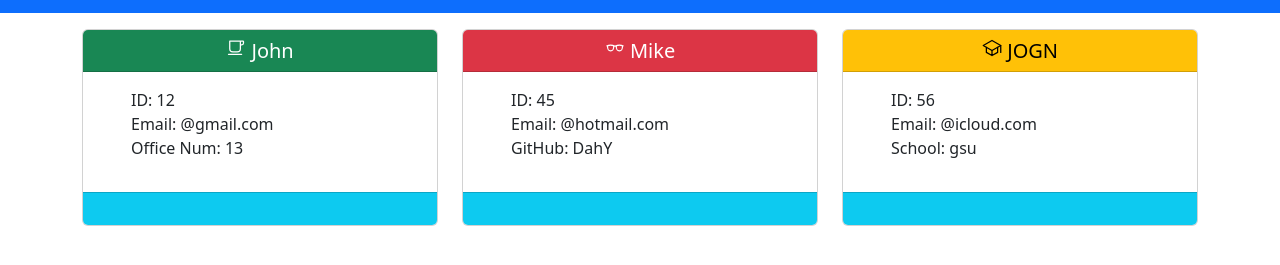
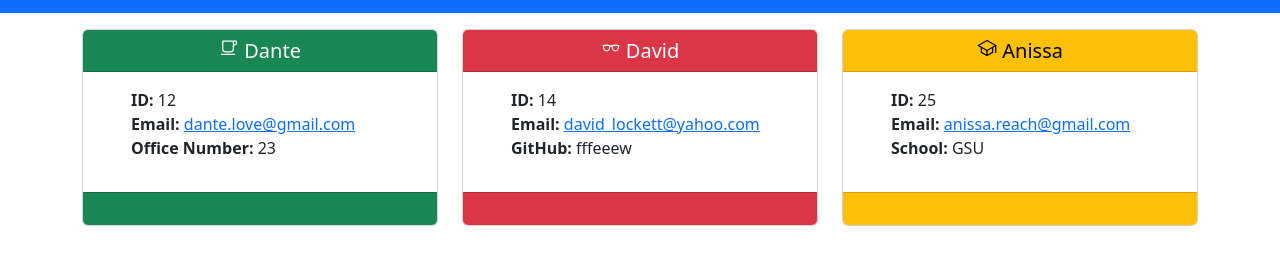
Before and after one commit to dlockett133/team-page-generator, a website: page index.html in a window 1280 px wide. Shown: the part 53-318 px from the top of the page. Drawn offline with nearby package versions, Linux system fonts and the light colour scheme; files that its build step writes are made by us from their sources.

Commit message:
added 'mailto' links in html code

```diff
--- a/index.html
+++ b/index.html
@@ -29,18 +29,18 @@
               <div class="card">
                 <h5 class="card-header text-bg-success text-center name">
                 <ion-icon name="cafe-outline"></ion-icon>
-                  John
+                  Dante
                 </h5>
                 <div class="card-body">
                   <div class="card-text">
                     <ul>
-                      <li>ID: 12</li>
-                      <li>Email: @gmail.com</li>
-                      <li>Office Num: 13</li>
+                      <li><strong>ID:</strong> 12</li>
+                      <li><strong>Email: </strong><a href="mailto:dante.love@gmail.com">dante.love@gmail.com</a></li>
+                      <li><strong>Office Number:</strong> 23</li>
                     </ul>
                   </div>
                 </div>
-                <div class="card-footer text-bg-info pt-4"></div>
+                <div class="card-footer text-bg-success pt-4"></div>
               </div>
             </div>
 
@@ -49,18 +49,18 @@
                 <div class="card">
                     <h5 class="card-header text-bg-danger text-center name">
                     <ion-icon name="glasses-outline"></ion-icon>
-                    Mike
+                    David
                     </h5>
                     <div class="card-body">
                     <div class="card-text">
                         <ul>
-                        <li>ID: 45</li>
-                        <li>Email: @hotmail.com</li>
-                        <li>GitHub: DahY</li>
+                        <li><strong>ID:</strong> 14</li>
+                        <li><strong>Email: </strong><a href="mailto:david_lockett@yahoo.com">david_lockett@yahoo.com</a></li>
+                        <li><strong>GitHub:</strong> fffeeew</li>
                         </ul>
                     </div>
                     </div>
-                    <div class="card-footer text-bg-info pt-4"></div>
+                    <div class="card-footer text-bg-danger pt-4"></div>
                 </div>
                 </div>
 
@@ -69,18 +69,18 @@
                 <div class="card">
                     <h5 class="card-header text-bg-warning text-center name">
                     <ion-icon name="school-outline"></ion-icon>
-                    JOGN
+                    Anissa
                     </h5>
                     <div class="card-body">
                     <div class="card-text">
                         <ul>
-                        <li>ID: 56</li>
-                        <li>Email: @icloud.com</li>
-                        <li>School: gsu</li>
+                        <li><strong>ID:</strong> 25</li>
+                        <li><strong>Email: </strong><a href="mailto:anissa.reach@gmail.com">anissa.reach@gmail.com</a></li>
+                        <li><strong>School:</strong> GSU</li>
                         </ul>
                     </div>
                     </div>
-                    <div class="card-footer text-bg-info pt-4"></div>
+                    <div class="card-footer text-bg-warning pt-4"></div>
                 </div>
                 </div>
 
```
Also changed, not shown: utils/generateHtml.js (+6 -6 lines), dist/index.html.
